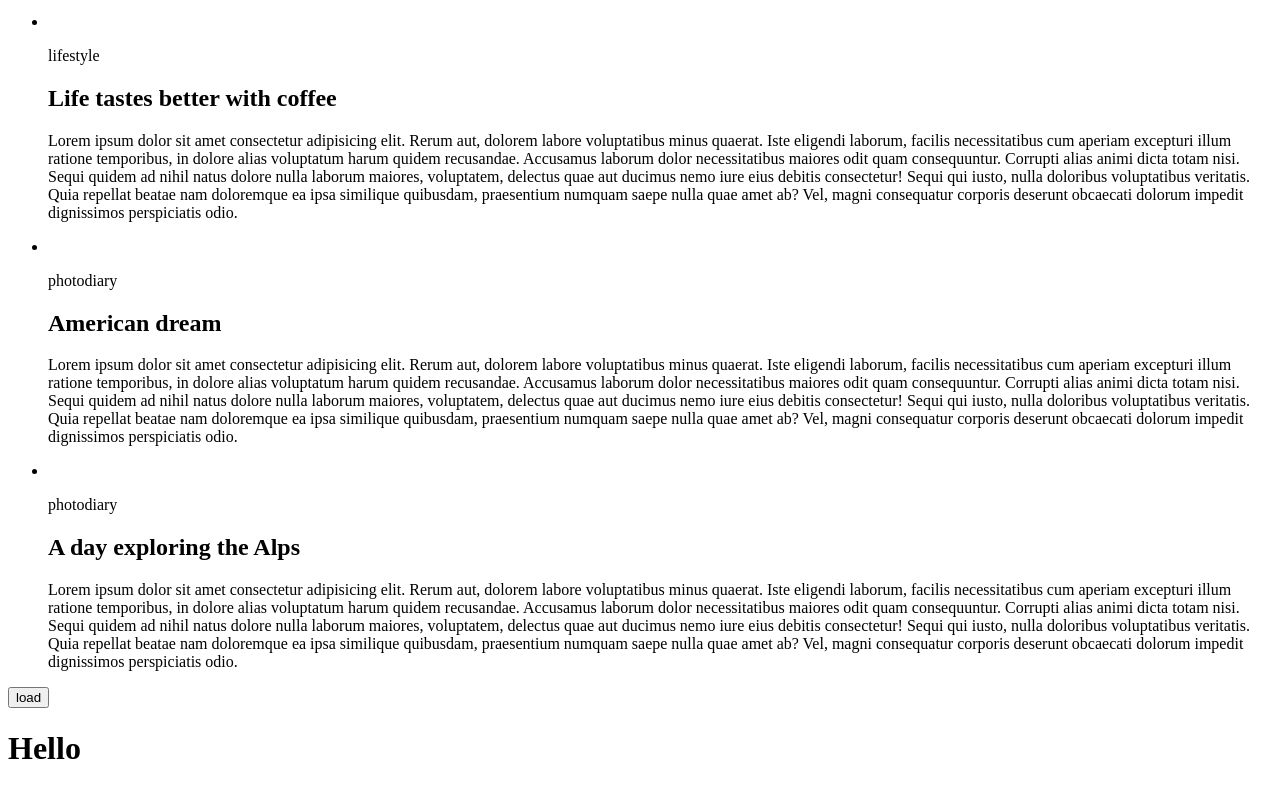
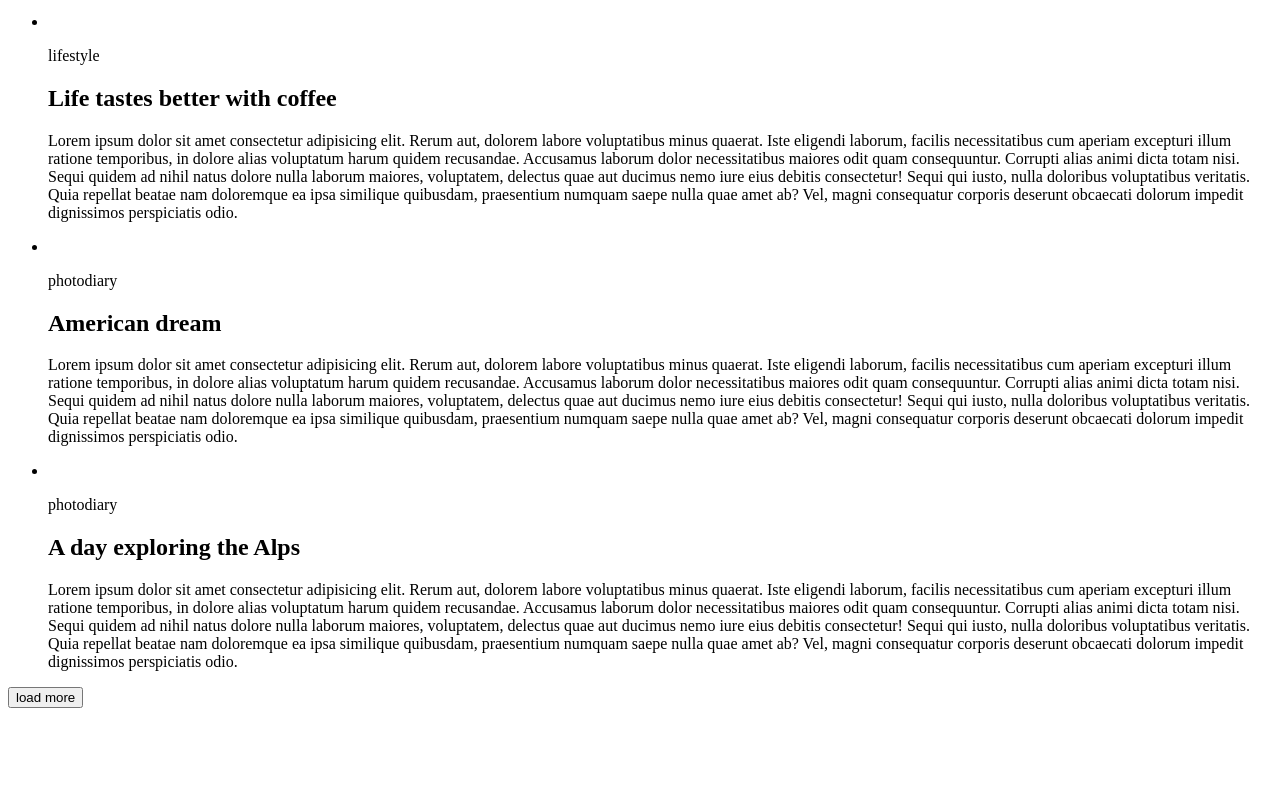
Before and after one commit to Kristina-zh/CSS-HTML, a plain HTML site: page index.html in a window 1280 px wide. Shown: the part 316-1104 px from the top of the page. After the commit the page ends 1032 px from the top, so only its background shows below. Drawn offline with Linux system fonts and the light colour scheme.

Commit message:
Update index.html

```diff
--- a/index.html
+++ b/index.html
@@ -67,10 +67,8 @@
          </li>
       </ul>
     </section>
-    <button>load</button>
-<h1>Hello
+    <button>load more</button>
 
-</h1>
 
   </main>
 
```
